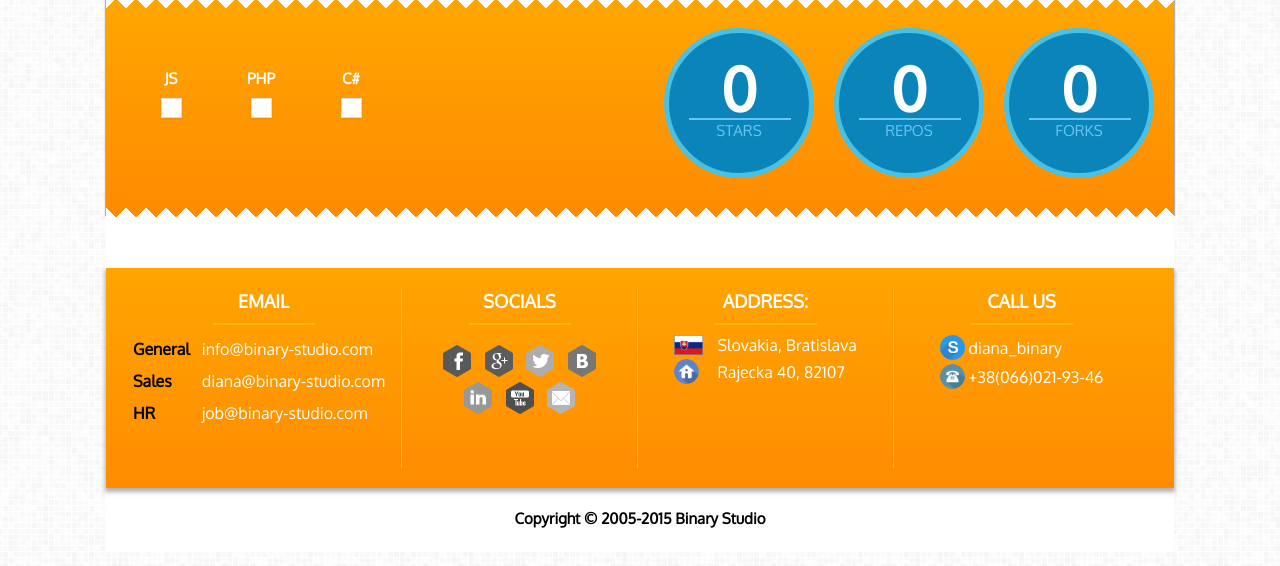
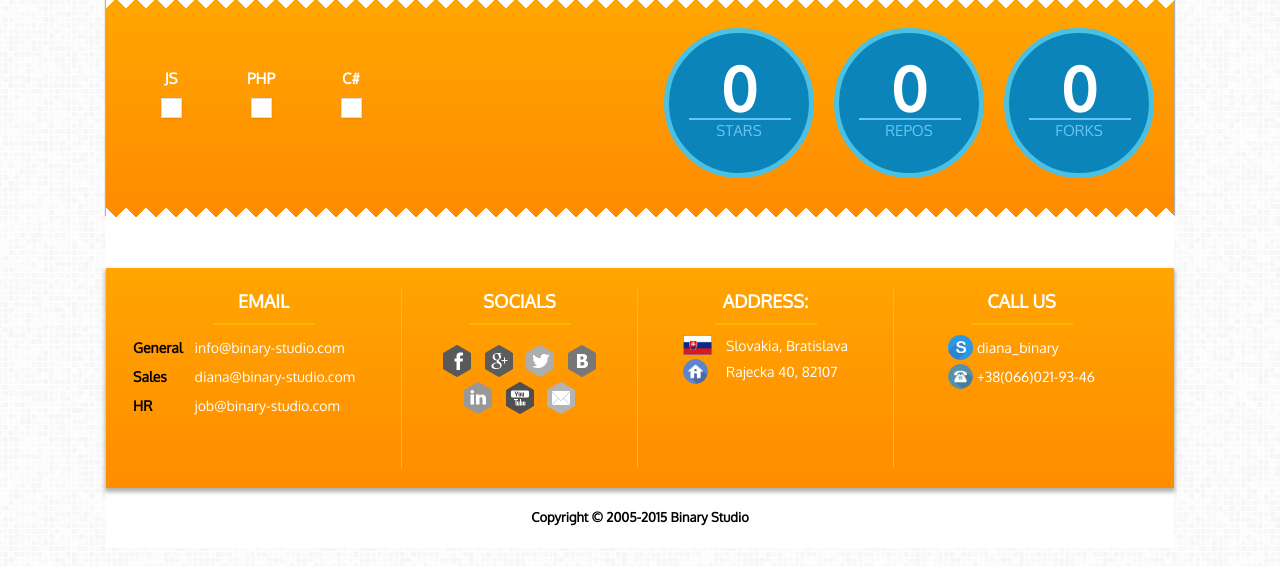
Before and after one commit to B1naryStudio/B1naryStudio.github.io, a plain HTML site: page index.html in a window 1280 px wide. Shown: the part 172-738 px from the top of the page. Drawn offline with Linux system fonts and the light colour scheme; no server answers.

Commit message:
Font size corrected

```diff
--- a/main.css
+++ b/main.css
@@ -456,6 +456,10 @@ footer a:hover {
 .rights {
 	padding:20px;
 	text-align: center;
-	font-size: 15px;
+	font-size: 13px;
 	font-weight: bold;
 }
+
+table {
+	font-size: 14px;
+}
```
